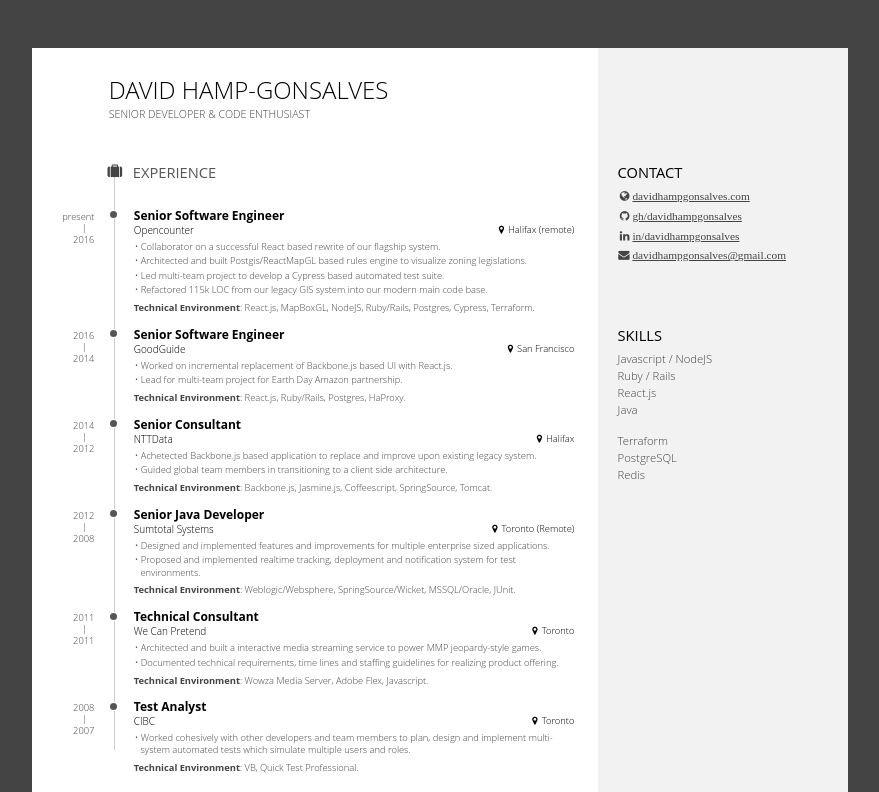
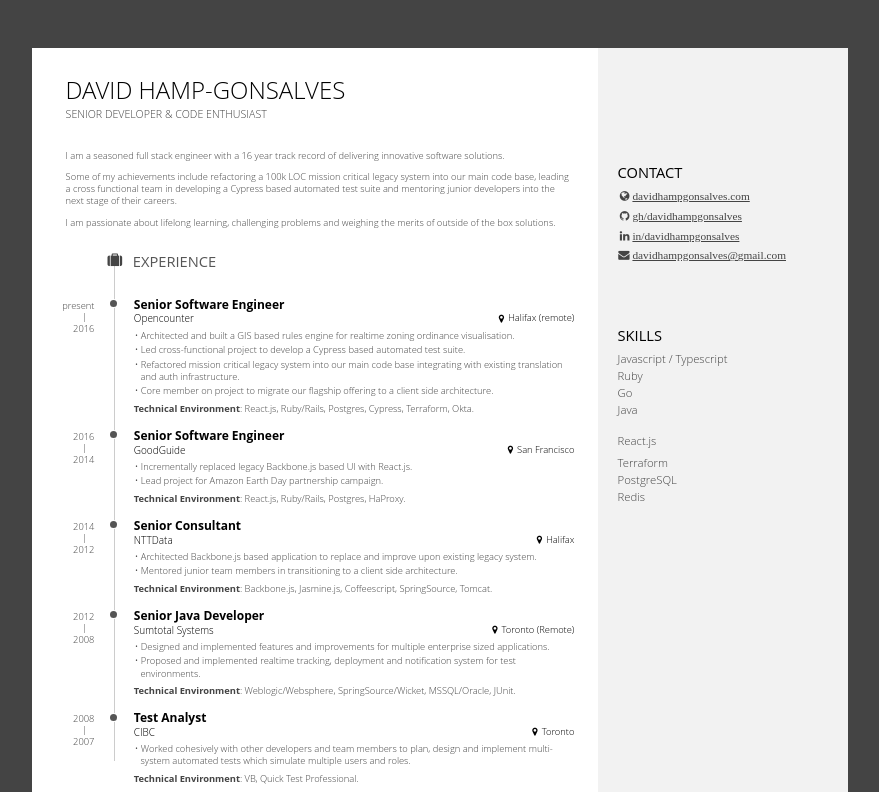
Before and after one commit to davidhampgonsalves/davidhampgonsalves.github.io, a plain HTML site: page static/resume/index.html in a window 1280 px wide. Shown: the top 792 px of the page, without its empty margins (200-1079 px from the left). Drawn offline with Linux system fonts and the light colour scheme.

Commit message:
update icon

```diff
--- a/static/resume/index.css
+++ b/static/resume/index.css
@@ -100,7 +100,7 @@ h2 {
 
 #title {
   position: relative;
-  left: 0.55in;
+  left: 0.1in;
   margin-bottom: 0.3in;
   line-height: 1.2;
 }
@@ -173,6 +173,10 @@ h2 {
 
 #main h2 > .fa-folder-open {
   top: 1.5pt;
+}
+
+.bio {
+  margin-left: 0.1in;
 }
 
 /**** individual row blocks (date - decorator - details) ****/
@@ -321,7 +325,7 @@ h2 {
 
 #main ul {
   padding-left: 0.07in;
-  margin: 0.18in 0 0.06in
+  margin: 0.18in 0 0.06in;
 }
 
 #main li {
--- a/static/resume/index.html
+++ b/static/resume/index.html
@@ -14,6 +14,18 @@
       <span class="subtitle">Senior Developer &amp; Code Enthusiast</span>
     </header>
 
+
+    <section class="bio">
+      <p>
+        I am a seasoned full stack engineer with a 16 year track record of delivering innovative software solutions.
+      </p>
+      <p>
+        Some of my achievements include refactoring a 100k LOC mission critical legacy system into our main code base, leading a cross functional team in developing a Cypress based automated test suite and mentoring junior developers into the next stage of their careers.
+      </p>
+      <p>
+        I am passionate about lifelong learning, challenging problems and weighing the merits of outside of the box solutions.
+      </p>
+    </section>
 
     <section class="main-block">
       <h2>
@@ -35,12 +47,30 @@
           <div>
             <ul>
               <!-- <li>Designed and built a realtime, geometry based rules engine and associated UI.</li> -->
-              <li>Collaborator on a successful React based rewrite of our flagship system.</li>
-              <li>Architected and built Postgis/ReactMapGL based rules engine to visualize zoning legislations.</li>
-              <li>Led multi-team project to develop a Cypress based automated test suite.</li>
-              <li>Refactored 115k LOC from our legacy GIS system into our modern main code base.</li>
+              <!--Architected a comprehensive solution for GIS ...
+              Senior Developer working on ...
+              Participated in
+              Lead investigation and build out
+              Scaled MySQL queries on particularly high traffic database, cutting query time in half
+              Led team
+              Collaborate with cross-functional teams
+              Lead the development and implementation of Growth initiatives
+              Refactored critical -->
+              <li>
+                Architected and built a GIS based rules engine for realtime zoning ordinance visualisation.
+              </li>
+              <li>
+                Led cross-functional project to develop a Cypress based automated test suite.
+              </li>
+              <li>
+                Refactored mission critical legacy system into our main code base integrating with existing translation and auth infrastructure.
+              </li>
+              <li>
+                Core member on project to migrate our flagship offering to a client side architecture.
+              </li>
+              <!-- <li>Designed and built public facing APIs for 3rd party B2B integrations</li> -->
             </ul>
-            <b>Technical Environment</b>: React.js, MapBoxGL, NodeJS, Ruby/Rails, Postgres, Cypress, Terraform.
+            <b>Technical Environment</b>: React.js, Ruby/Rails, Postgres, Cypress, Terraform, Okta.
           </div>
         </div>
       </section>
@@ -58,8 +88,8 @@
           </header>
           <div>
             <ul>
-              <li>Worked on incremental replacement of Backbone.js based UI with React.js.</li>
-              <li>Lead for multi-team project for Earth Day Amazon partnership.</li>
+              <li>Incrementally replaced legacy Backbone.js based UI with React.js.</li>
+              <li>Lead project for Amazon Earth Day partnership campaign.</li>
               <!-- <li>Refactored legacy test suite using page objects.</li> -->
               <!-- <li>Diagonised and resolved load balancing production outage.</li> -->
             </ul>
@@ -81,8 +111,8 @@
           </header>
           <div>
             <ul>
-              <li>Achetected Backbone.js based application to replace and improve upon existing legacy system.</li>
-              <li>Guided global team members in transitioning to a client side architecture.</li>
+              <li>Architected Backbone.js based application to replace and improve upon existing legacy system.</li>
+              <li>Mentored junior team members in transitioning to a client side architecture.</li>
               <!-- <li>Introduced bdd style testing using jasmine/karma into existing application code.</li> -->
               <!-- <li>Developed modern solutions and features for large enterprise java systems.</li> -->
             </ul>
@@ -113,7 +143,7 @@
           </div>
         </div>
       </section>
-      <section class="blocks">
+      <!-- <section class="blocks">
         <div class="date">
           <span>2011</span><span>2011</span>
         </div>
@@ -128,13 +158,13 @@
           <div>
             <ul>
               <li>Architected and built a interactive media streaming service to power MMP jeopardy-style games.</li>
-              <!-- <li>Built host interface to inject synchronized prompts, overlays and widgets into live video stream.</li> -->
+              <li>Built host interface to inject synchronized prompts, overlays and widgets into live video stream.</li>
               <li>Documented technical requirements, time lines and staffing guidelines for realizing product offering.</li>
             </ul>
             <b>Technical Environment</b>: Wowza Media Server, Adobe Flex, Javascript.
           </div>
         </div>
-      </section>
+      </section> -->
 
       <section class="blocks">
         <div class="date">
@@ -247,12 +277,18 @@
       <h1>
         Skills
       </h1>
+
       <ul>
-        <li>Javascript / NodeJS</li>
-        <li>Ruby / Rails</li>
-        <li>React.js</li>
+        <li>Javascript / Typescript</li>
+        <li>Ruby</li>
+        <li>Go</li>
         <li>Java</li>
       </ul>
+
+      <ul>
+        <li>React.js</li>
+      <ul>
+
       <ul>
         <li>Terraform</li>
         <li>PostgreSQL</li>
```
Also changed, not shown: static/images/icons/facebook-32.png (deleted), static/images/icons/github-32.png (deleted), static/images/icons/googleplus-32.png (deleted), static/images/icons/hackernews-32.png (deleted), static/images/icons/instagram-32.png (deleted), static/images/icons/linkedin-32.png (deleted), static/images/icons/readme.txt (deleted), static/images/icons/social.png (deleted), static/images/icons/twitter-32.png (deleted), static/images/icons/vimeo-32.png (deleted), static/images/projects/foxish.png (added), 1 other file.
